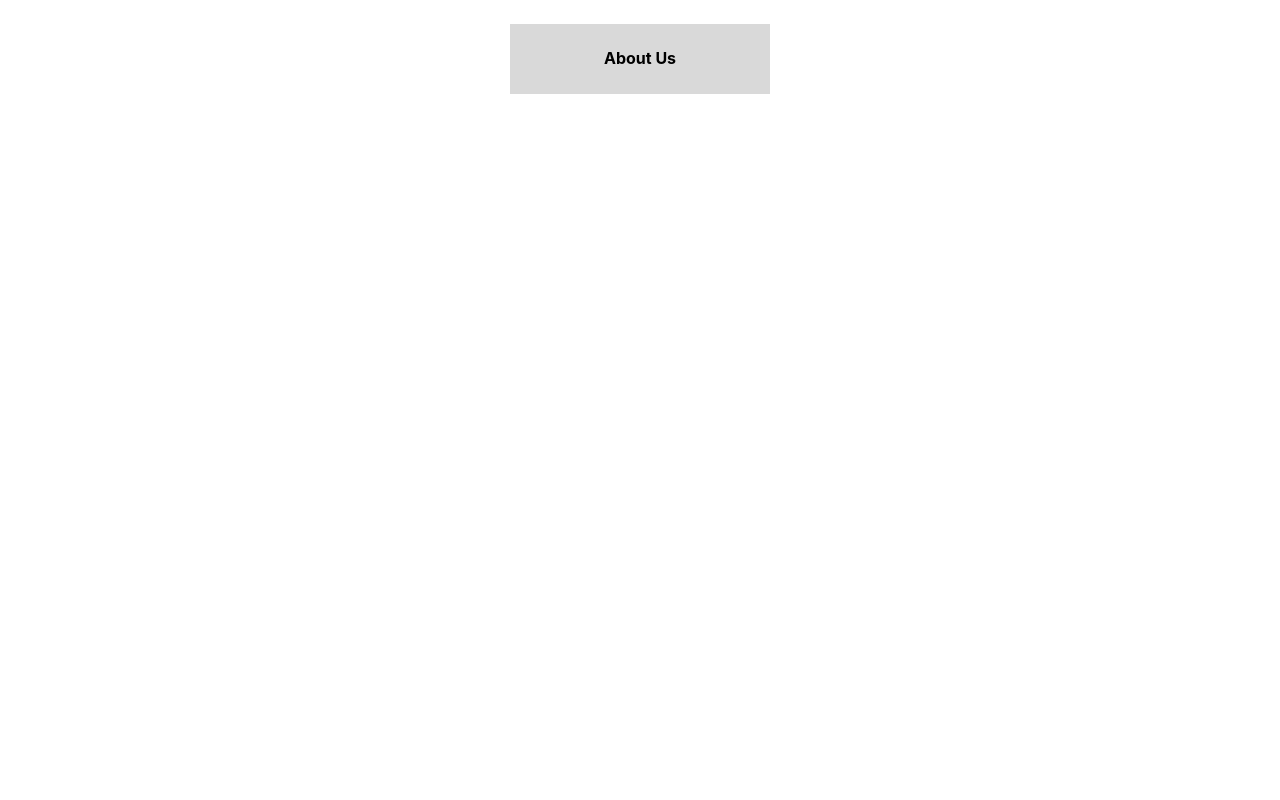
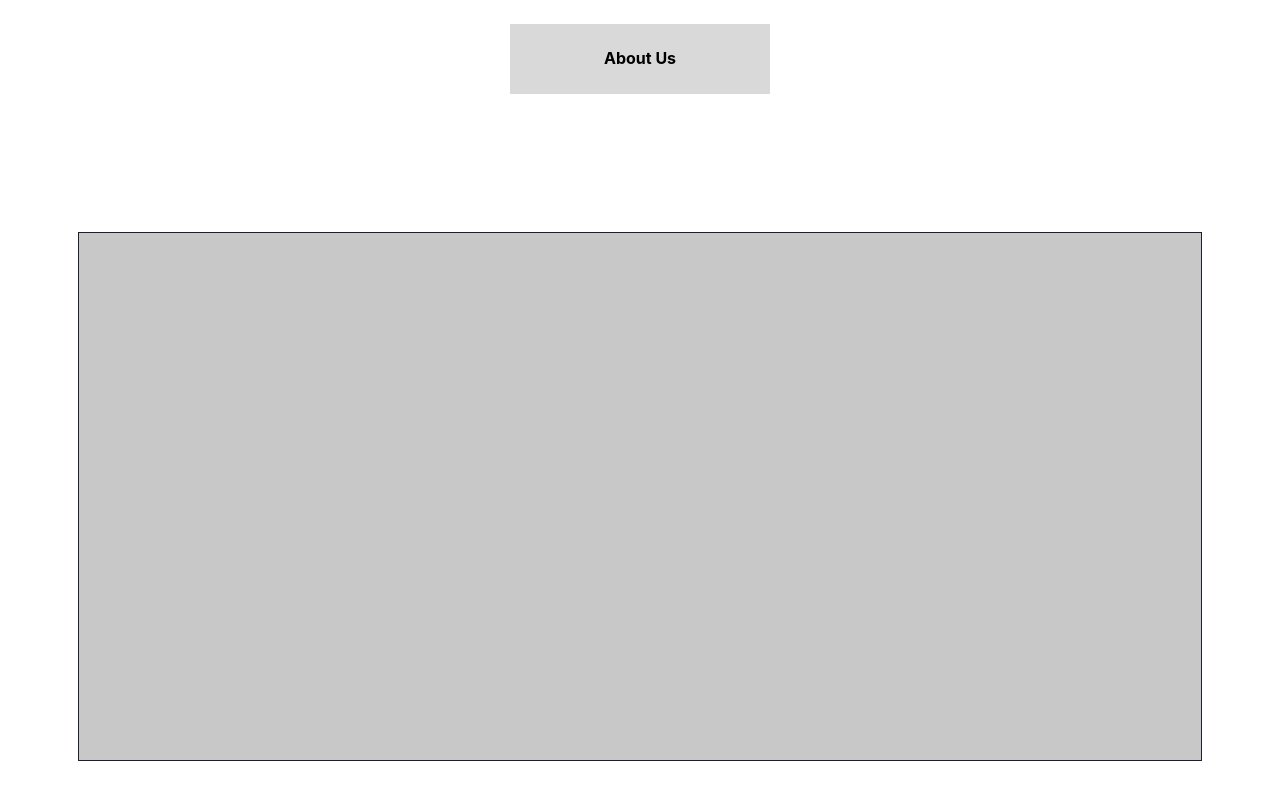
Before and after one commit to Cobby914/TENA, a React (Vite) app in the folder client/: page / in a window 1280 px wide. Shown: the part 3498-4298 px from the top of the page. Before the commit the page ends 3650 px from the top, so only its background shows below. Built offline with nearby package versions, Linux system fonts and the light colour scheme.

Commit message:
Add the frame for the Get Involved Section

```diff
--- /dev/null
+++ b/client/src/components/home/layout/GetInvolved.jsx
@@ -0,0 +1,28 @@
+import { Box, Flex, Text } from "@chakra-ui/react"
+
+export default function GetInvolved() {
+    return (
+        <Box
+            as="section"
+            bg="rgb(255, 255, 255)"
+            width="100%"
+            height="1000px"
+            p="20"
+        >
+            <Flex
+                direction="column"
+                justifyContent="center"
+                alignItems="center"
+            >
+                <Box
+                    bg="rgb(200, 200, 200)"
+                    width="1124px"
+                    height="529px"
+                    border="1.5px solid"
+                >
+
+                </Box>
+            </Flex>
+        </Box>
+    );
+}
--- a/client/src/pages/Home.jsx
+++ b/client/src/pages/Home.jsx
@@ -3,6 +3,7 @@ import Slogan from "../components/home/layout/Slogan";
 import ProblemStatement from "../components/home/layout/ProblemStatement";
 import Programs from "../components/home/layout/Programs";
 import BelowPrograms from "../components/home/layout/BelowPrograms";
+import GetInvolved from "../components/home/layout/GetInvolved"
 
 export default function Home() {
     return (
@@ -12,6 +13,7 @@ export default function Home() {
             <ProblemStatement/>
             <Programs/>
             <BelowPrograms/>
+            <GetInvolved/>
         </>
     );
 }
```
Also changed, not shown: 2 other files (tests, documents, lock files or other folders).
